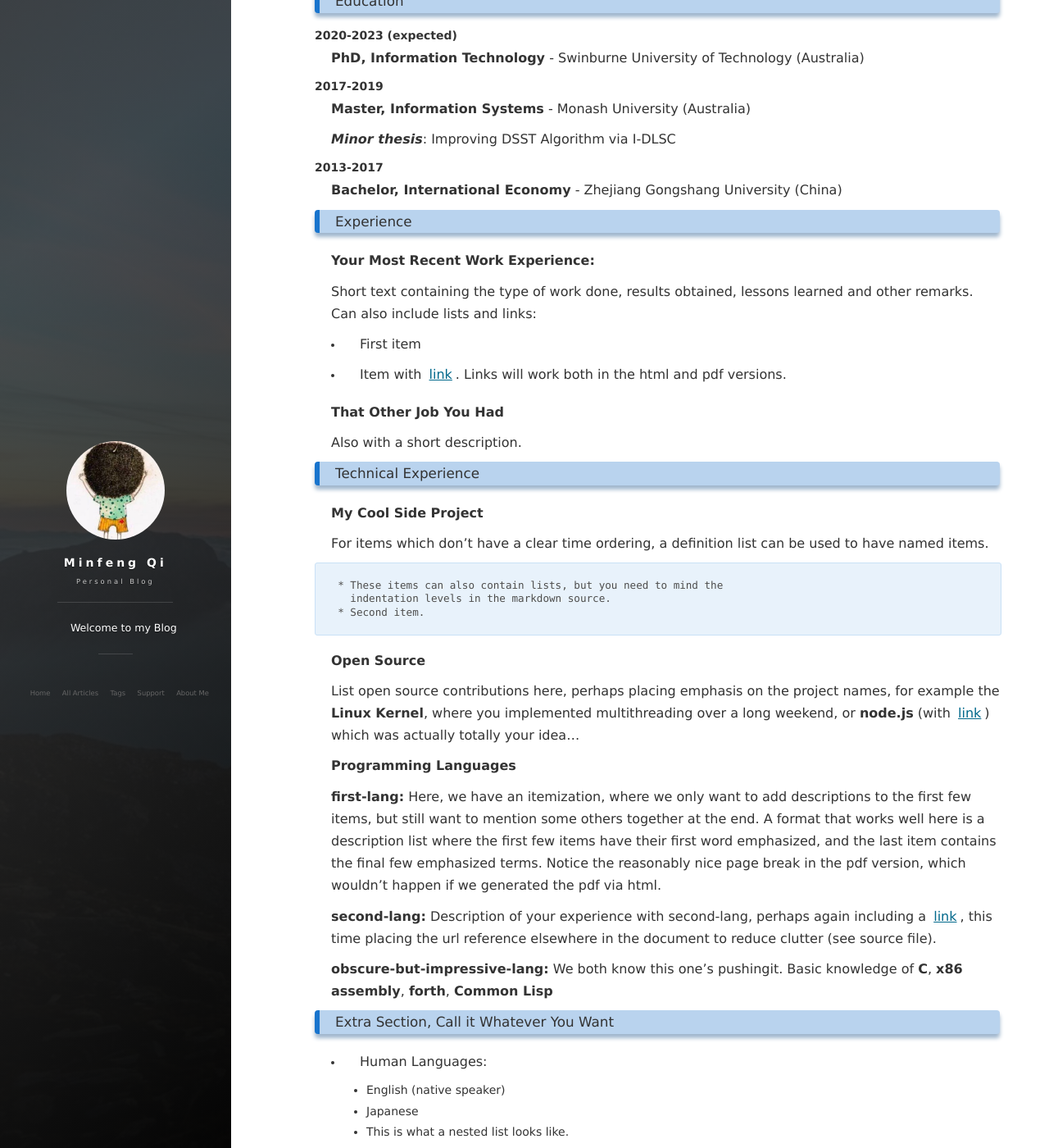
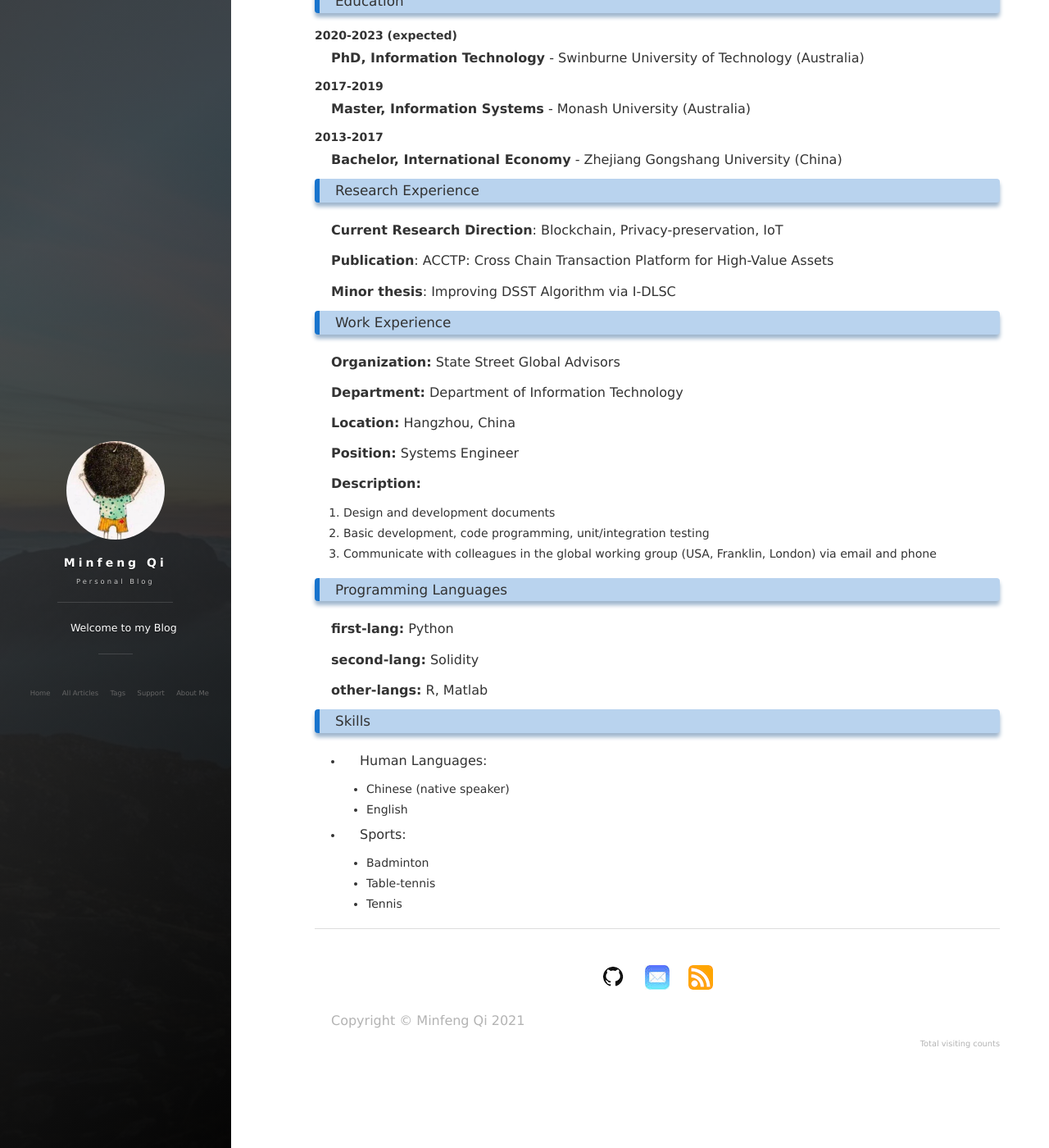
Before and after one commit to Minfeng-Qi/Minfeng-Qi.github.io, a Jekyll site: the page built from about.md, in a window 1280 px wide and 1400 px high, scrolled down 271 px. Shown: the whole window at 82% size. Built offline with Jekyll 4.4.1, drawn with Linux system fonts in a browser that asks for light colours; nearby versions of some CDN libraries; comment, search, counter and statistics services are not loaded; some of the changed text lies outside the part shown.

Commit message:
update me

```diff
--- a/about.md
+++ b/about.md
@@ -22,60 +22,55 @@ published: true
 
 **Master, Information Systems** - Monash University (Australia)
 
-***Minor thesis***: Improving DSST Algorithm via I-DLSC
-
 ##### 2013-2017
 
 **Bachelor, International Economy** - Zhejiang Gongshang University (China)
 
-<h3>Experience</h3>
 
-**Your Most Recent Work Experience:**
+<h3>Research Experience</h3>
 
-Short text containing the type of work done, results obtained,
-lessons learned and other remarks. Can also include lists and
-links:
+**Current Research Direction**: Blockchain, Privacy-preservation, IoT
 
-* First item
+**Publication**: ACCTP: Cross Chain Transaction Platform for High-Value Assets
 
-* Item with [link](http://www.example.com). Links will work both in the html and pdf versions.
+**Minor thesis**: Improving DSST Algorithm via I-DLSC
 
-**That Other Job You Had**
 
-Also with a short description.
+<h3>Work Experience</h3>
 
-<h3>Technical Experience</h3>
+**Organization:** State Street Global Advisors
 
-**My Cool Side Project**
+**Department:** Department of Information Technology
 
-For items which don't have a clear time ordering, a definition list can be used to have named items.
+**Location:** Hangzhou, China
 
-    * These items can also contain lists, but you need to mind the
-      indentation levels in the markdown source.
-    * Second item.
+**Position:** Systems Engineer
 
-**Open Source**
+**Description:**
 
-List open source contributions here, perhaps placing emphasis on the project names, for example the **Linux Kernel**, where you  implemented multithreading over a long weekend, or **node.js** (with [link](http://nodejs.org)) which was actually totally your idea...
+1. Design and development documents
+2. Basic development, code programming, unit/integration testing
+3. Communicate with colleagues in the global working group (USA, Franklin, London) via email and phone
 
-**Programming Languages**
 
-**first-lang:** Here, we have an itemization, where we only want to add descriptions to the first few items, but still want to mention some others together at the end. A format that works well here is a description list where the first few items have their first word emphasized, and the last item contains the final few emphasized terms. Notice the reasonably nice page break in the pdf version, which wouldn't happen if we generated the pdf via html.
+<h3>Programming Languages</h3>
 
-**second-lang:** Description of your experience with second-lang, perhaps again including a [link] [ref], this time placing the url reference elsewhere in the document to reduce clutter (see source file).
+**first-lang:** Python
 
-**obscure-but-impressive-lang:** We both know this one's pushingit. Basic knowledge of **C**, **x86 assembly**, **forth**, **Common Lisp**
+**second-lang:** Solidity
 
-[ref]: https://github.com/githubuser/superlongprojectname
+**other-langs:** R, Matlab
 
-<h3>Extra Section, Call it Whatever You Want</h3>
+
+<h3>Skills</h3>
 
 * Human Languages:
 
-     * English (native speaker)
-     * Japanese
-     * This is what a nested list looks like.
+     * Chinese (native speaker)
+     * English
 
-* Random tidbit
+* Sports:
 
-* Other sort of impressive-sounding thing you did
+     * Badminton
+     * Table-tennis
+     * Tennis
```
